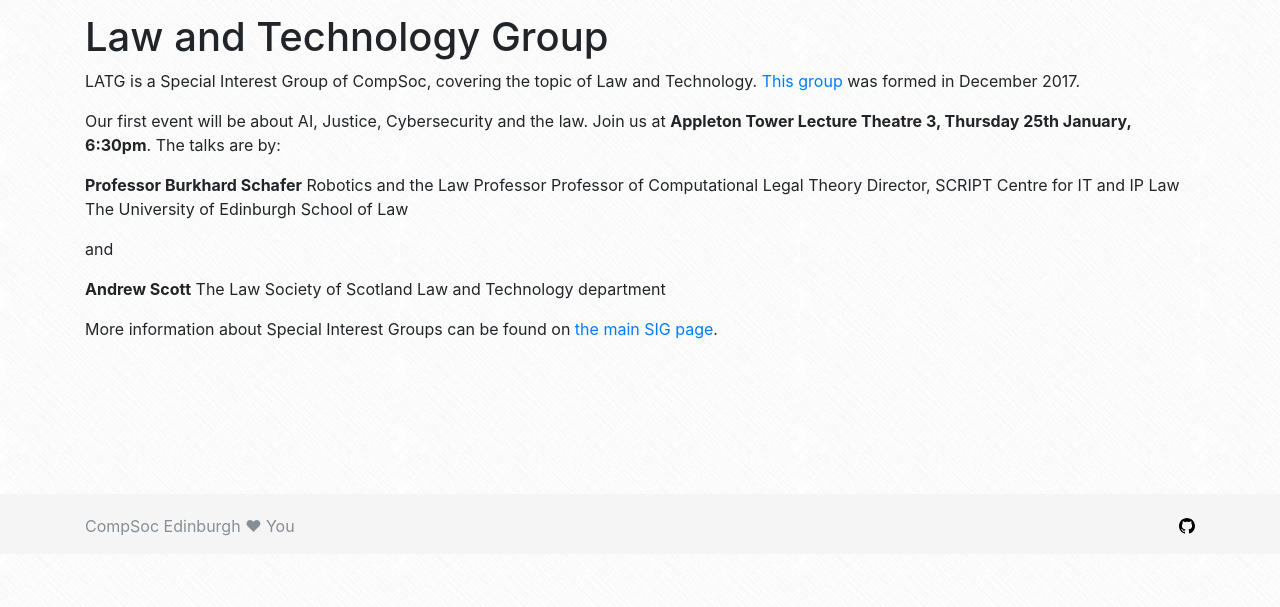
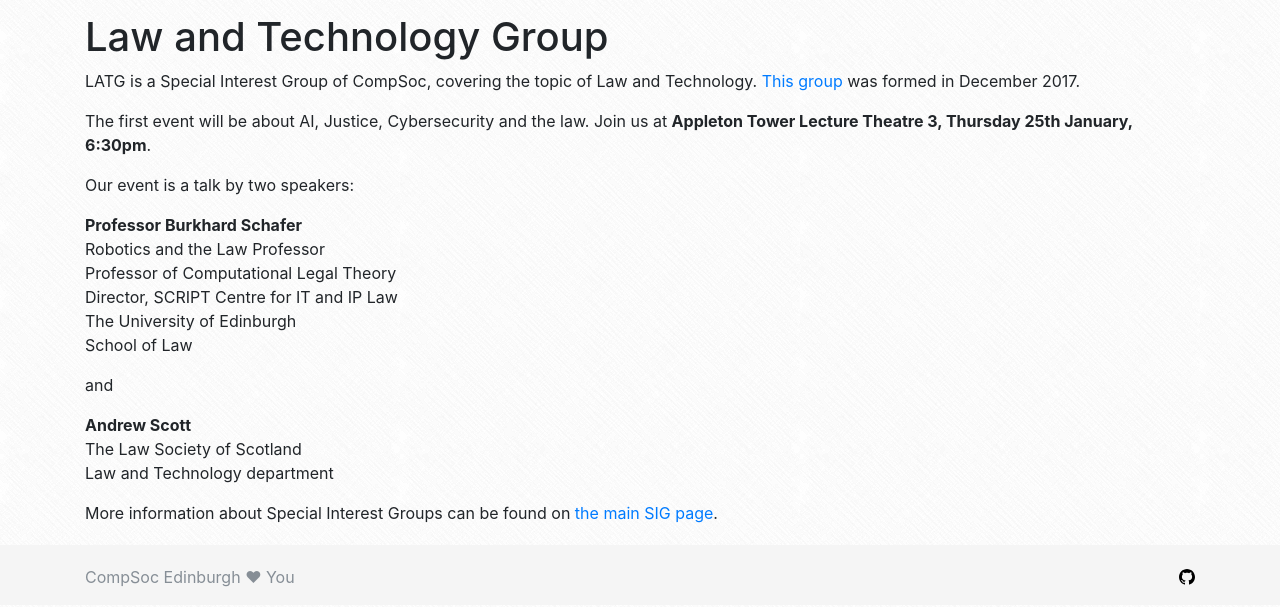
Before and after one commit to compsoc-edinburgh/website, a Jekyll site: the page built from _pages/sigs-law.md, in a window 1280 px wide. Shown: the part 346-953 px from the top of the page. Built offline with Jekyll 4.4.1, drawn with Linux system fonts in a browser that asks for light colours; nearby versions of some CDN libraries; before the commit the page ends 902 px from its top, so only the background shows below that.

Commit message:
Update sigs-law.md

```diff
--- a/_pages/sigs-law.md
+++ b/_pages/sigs-law.md
@@ -7,21 +7,23 @@
 LATG is a Special Interest Group of CompSoc, covering the topic of Law and Technology.
 [This group](http://comp-soc.com/team#law-and-technology-group-latg) was formed in December 2017.
 
-Our first event will be about AI, Justice, Cybersecurity and the law.
-Join us at **Appleton Tower Lecture Theatre 3, Thursday 25th January, 6:30pm**. The talks are by:
+The first event will be about AI, Justice, Cybersecurity and the law.
+Join us at **Appleton Tower Lecture Theatre 3, Thursday 25th January, 6:30pm**.
+
+Our event is a talk by two speakers:
 
 **Professor Burkhard Schafer**
-Robotics and the Law Professor
-Professor of Computational Legal Theory
-Director, SCRIPT Centre for IT and IP Law
-The University of Edinburgh
-School of Law
+<br>Robotics and the Law Professor
+<br>Professor of Computational Legal Theory
+<br>Director, SCRIPT Centre for IT and IP Law
+<br>The University of Edinburgh
+<br>School of Law
 
 and
 
 **Andrew Scott**
-The Law Society of Scotland
-Law and Technology department
+<br>The Law Society of Scotland
+<br>Law and Technology department
 
 
 More information about Special Interest Groups can be found on [the main SIG page]({{ site.baseurl }}/special-interest-groups).
```
